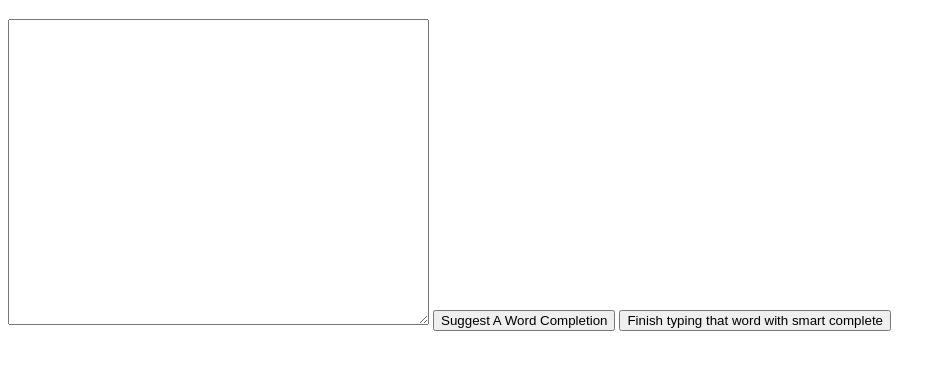
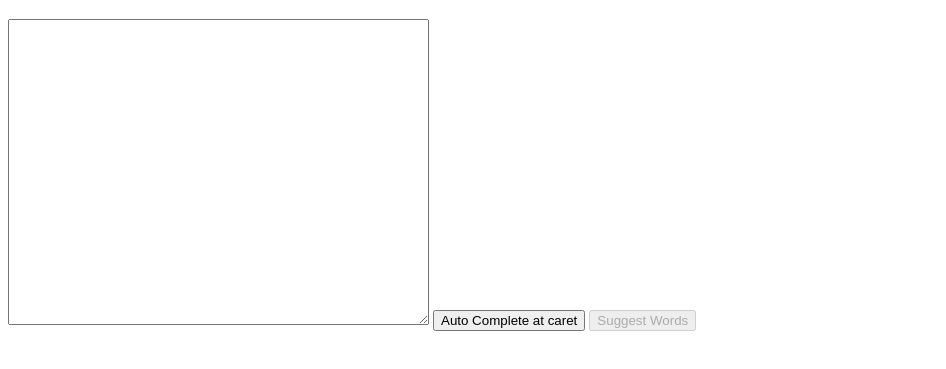
Before and after one commit to EzraEllette/Go-Autocomplete, a plain HTML site: page public/index.html in a window 1280 px wide. Shown: the part 61-430 px from the top of the page, without its empty margins (0-946 px from the left). Drawn offline with Linux system fonts and the light colour scheme.

Commit message:
disabled button that doesnt work

```diff
--- a/public/index.html
+++ b/public/index.html
@@ -9,7 +9,7 @@
 <body>
   <h1>Type:</h1>
   <textarea name="writing" id="textarea" cols="50" rows="20"></textarea>
-  <button id="suggest-completions">Suggest A Word Completion</button>
-  <button id="auto-complete">Finish typing that word with smart complete</button>
+  <button id="suggest-completions">Auto Complete at caret</button>
+  <button id="auto-complete" disabled>Suggest Words</button>
 </body>
 </html>
```
Also changed, not shown: 1 other file.
